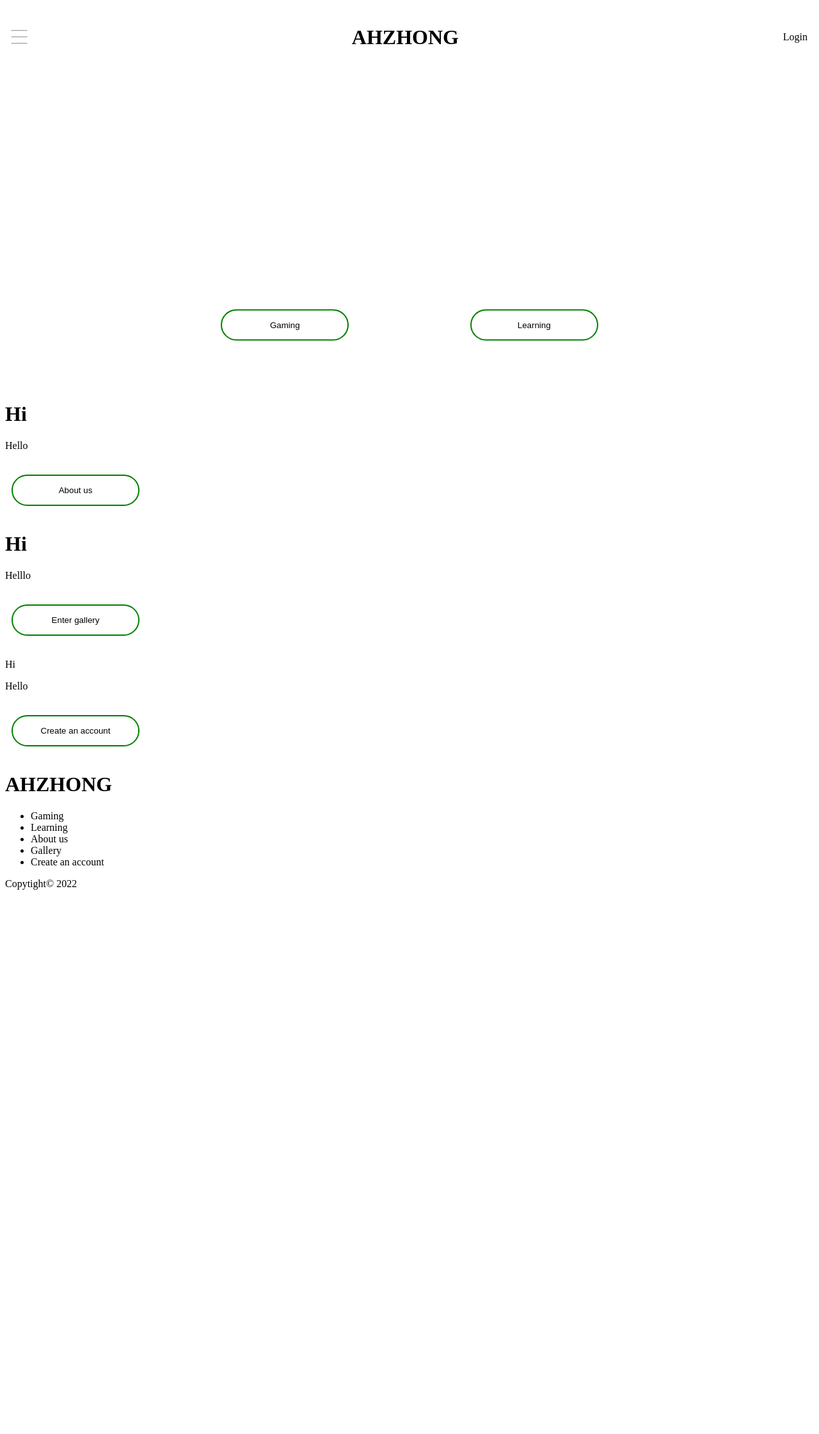
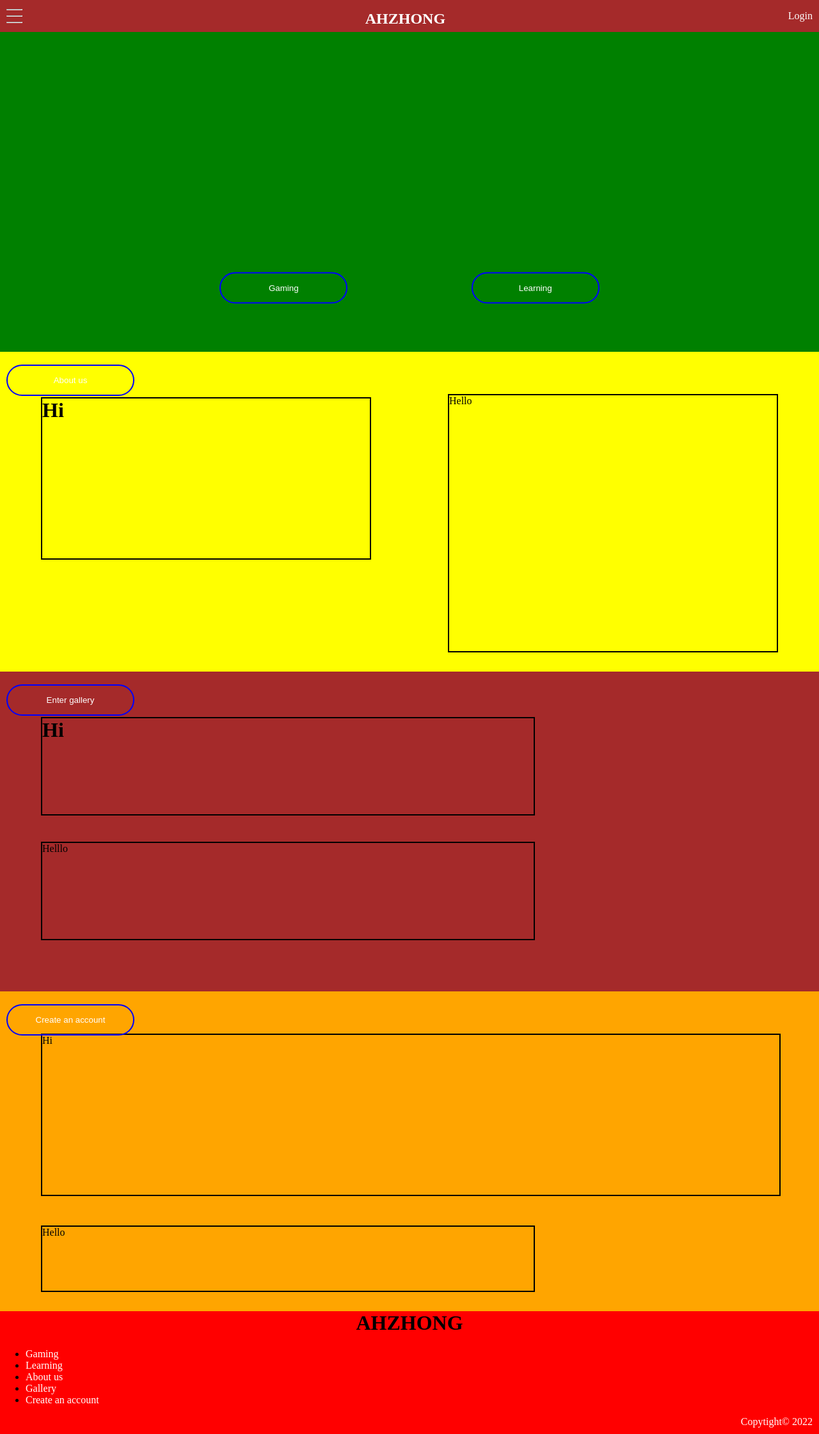
Before and after one commit to AHZHONG1/My-webpage-design, a PHP site: page / in a window 1280 px wide. Shown: the whole page at 64% size. Before the commit the page ends 1391 px from the top, so only its background shows below. Run offline with PHP 8.4, Linux system fonts and the light colour scheme.

Commit message:
Updating the style.css with almost finished style

```diff
--- a/CSS/style.css
+++ b/CSS/style.css
@@ -1,14 +1,19 @@
 * {
-    /*border-style: solid;*/
+   /*border-style: solid;*/
 }
 
-body {}
+body {
+    margin: 0;
+    padding: 0;
+    border: 0;
+
+}
 
 .header {
     display: flex;
     justify-content: space-between;
-    height: 100px;
-
+    height: 50px;
+    background: brown;
 }
 
 #menu_icon {
@@ -29,10 +34,12 @@ body {}
     text-align: center;
     width: 50vw;
     margin: auto;
+    color: white;
+
 }
 
 #Title h1 {
-    font-size: 2rem;
+    font-size: 1.5rem;
 }
 
 #Login_icon {
@@ -46,13 +53,13 @@ body {}
 
 a {
     text-decoration: none;
-    color: black;
+    color: white;
 }
 
 .main {
     height: 500px;
     position: relative;
-
+    background: green;
 }
 
 #main_button {
@@ -69,16 +76,18 @@ button {
     width: 200px;
     text-align: center;
     border-radius: 25px;
-    border: 2px solid green;
+    border: 2px solid blue;
     margin: 20px 10px;
     padding: 15px;
     background: transparent;
     position: relative;
     overflow: hidden;
+    color: white;
+    cursor: pointer;
 }
 
 button span {
-    background: green;
+    background: blue;
     height: 100%;
     width: 0;
     border-radius: 25px;
@@ -96,3 +105,125 @@ button:hover span {
 button:hover {
     border: none;
 }
+
+.toAbout_us {
+    height: 500px;
+    background: yellow;
+    position: relative;
+}
+
+#About_us_title {
+    width: 40%;
+    height: 50%;
+    border: solid 2px;
+    position: absolute;
+    top: 10%;
+    left: 5%;
+    /*transform:translate(-10%, -10%);*/
+}
+
+#About_us_description {
+    width: 40%;
+    height: 80%;
+    position: absolute;
+    top: 10%;
+    right: 5%;
+    border: solid 2px;
+    /*transform: translate(-10%, -10%);*/
+}
+
+#toAbout_us_button {
+    position: absolute;
+    top: 70%;
+    left: 22.5%;
+    transform:translateX(-50%);
+}
+
+.toGallery {
+
+    height: 500px;
+    background: brown;
+    position: relative;
+}
+
+#Gallery_title {
+    position: absolute;
+
+    border: solid 2px;
+
+    width: 60%;
+    height: 30%;
+    top: 10%;
+    left: 5%;
+}
+
+#Gallery_description {
+    position: absolute;
+    border: solid 2px;
+    width: 60%;
+    height: 30%;
+    top: 50%;
+    left: 5%;
+}
+
+#toGallery_button {
+    position: absolute;
+    top: 65%;
+    left: 82.5%;
+    transform: translate(-50%, -50%);
+}
+
+.toCreateAccount {
+    height: 500px;
+    background: orange;
+    position: relative;
+}
+
+#CreateAccount_description {
+    position: absolute;
+    border: solid 2px;
+    width: 90%;
+    height: 50%;
+    top: 10%;
+    left: 5%;
+}
+
+#CreateAccount_directionMessage {
+    position: absolute;
+    border: solid 2px;
+    width: 60%;
+    height: 20%;
+    top: 70%;
+    left: 5%;
+}
+
+#toCreateAccount_button {
+    position: absolute;
+    top: 80%;
+    left: 82.5%;
+    transform: translate(-50%, -50%);
+}
+
+.footer {
+    position: relative;
+    /*height: 200px;*/
+    background: red;
+
+}
+
+#footer_title {
+    margin-top: 0;
+    text-align: center;
+}
+
+.footer_list {
+
+}
+
+#footer_copyright {
+    color: white;
+    text-align: right;
+    margin-bottom: 0;
+    padding-right: 10px;
+    padding-bottom: 10px;
+}
```
